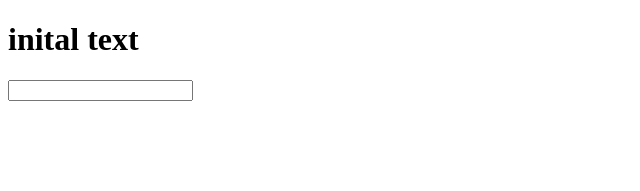
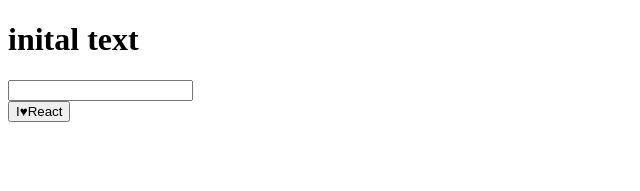
Before and after one commit to jchadhowell/react-lab, a React (Create React App) app: page / in a window 1280 px wide. Shown: the top 191 px of the page, without its empty margins (0-640 px from the left). Built offline with nearby package versions, Linux system fonts and the light colour scheme.

Commit message:
nested components

```diff
--- a/src/App.js
+++ b/src/App.js
@@ -17,7 +17,7 @@
       <div>
         <h1>{this.state.txt}</h1>
         <Widget update={this.update.bind(this)} />
-
+        <Button>I<Heart/>React</Button>
       </div>
     )
   }
@@ -27,6 +27,16 @@
   }
 
 
+}
+
+const Button = (props) => (
+  <button> {props.children}</button>
+  )
+
+class Heart extends React.Component {
+  render(){
+    return <span>&hearts;</span>
+  }
 }
 
 const Widget = (props) => (
```
